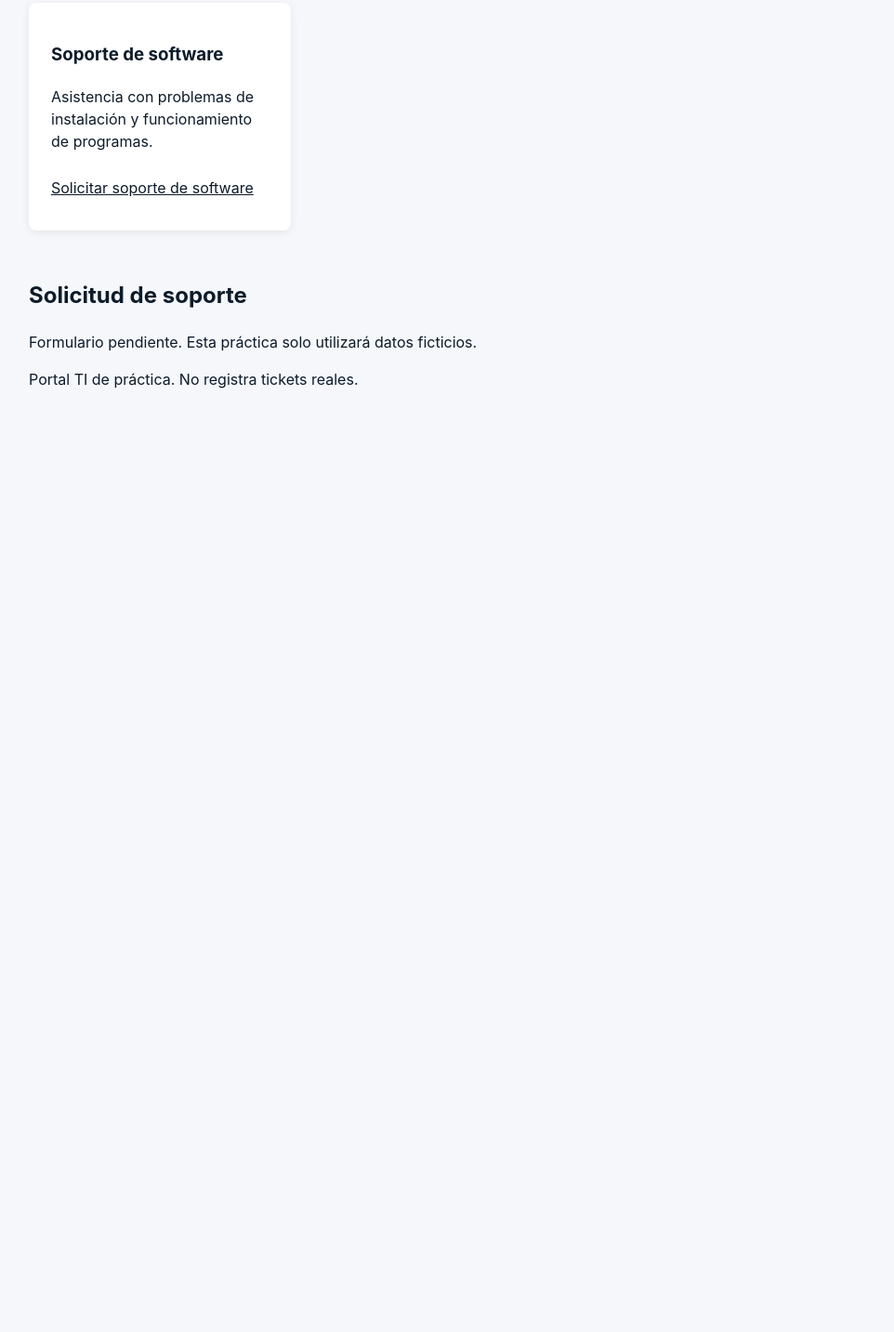
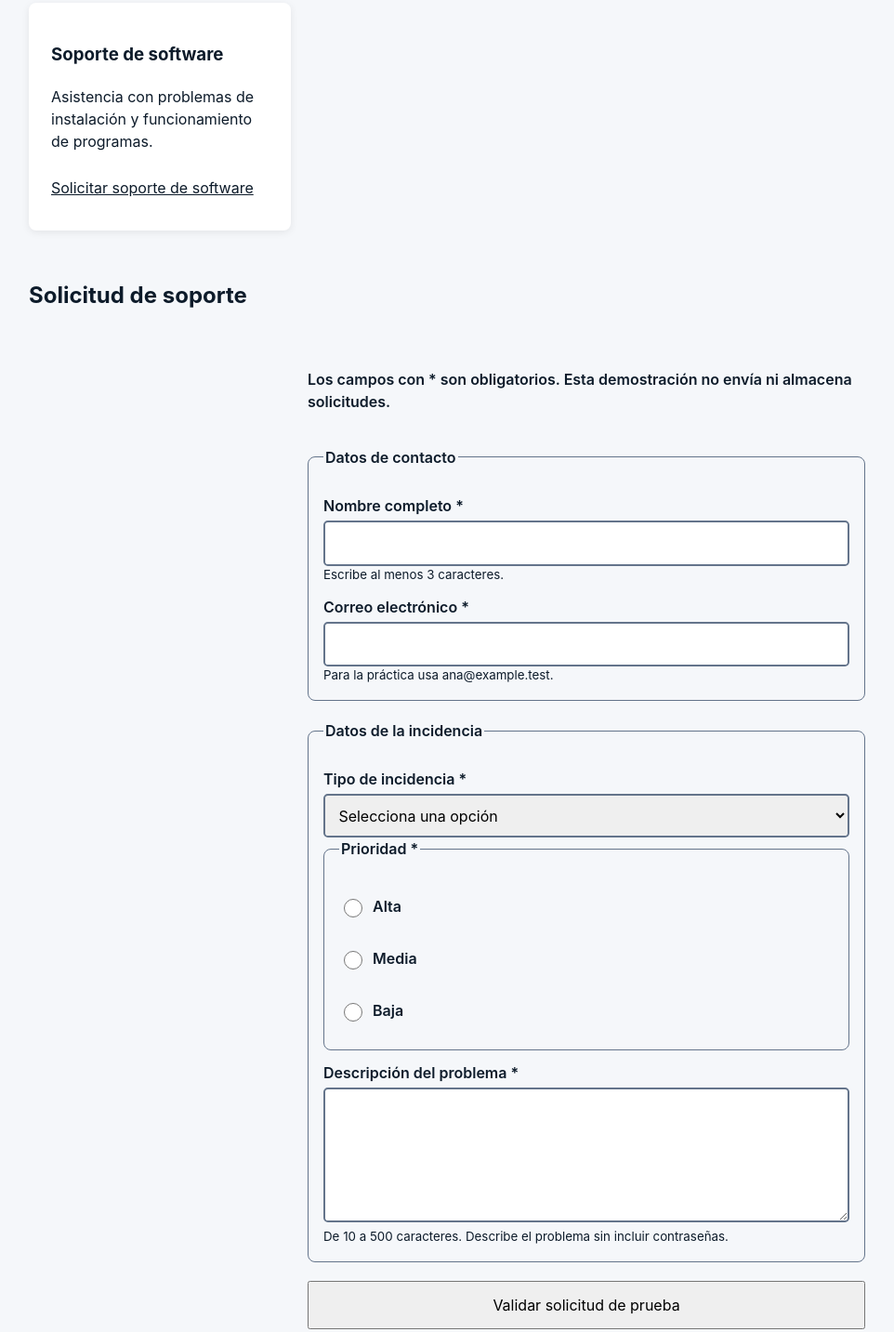
Before and after one commit to cesardiaz943-creator/CLASES-SISE, a website: page public/index.html in a window 1280 px wide. Shown: the part 788-2221 px from the top of the page at 93% size, without its empty margins (9-971 px from the left). Before the commit the page ends 1224 px from the top, so only its background shows below. Drawn offline with Linux system fonts and the light colour scheme.

Commit message:
feat: agrega formulario de soporte con validacion nativa

```diff
--- a/public/assets/css/styles.css
+++ b/public/assets/css/styles.css
@@ -148,6 +148,86 @@ h1 {
     grid-column: span 2;
   }
 }
+
+.support-form {
+  display: grid;
+  gap: 1.25rem;
+  width: 100%;
+  max-width: 600px;
+  margin-inline: auto;
+  padding-block: 1.5rem;
+}
+
+fieldset {
+  min-width: 0;
+  margin: 0;
+  padding: 1rem;
+  border: 1px solid #64748b;
+  border-radius: 0.5rem;
+}
+
+legend,
+label {
+  font-weight: 600;
+}
+
+label {
+  display: block;
+  margin-block: 0.75rem 0.25rem;
+}
+
+input:not([type='radio']),
+select,
+textarea {
+  width: 100%;
+  min-width: 0;
+  min-height: 44px;
+  font: inherit;
+  padding: 0.65rem;
+  border: 2px solid #64748b;
+  border-radius: 0.3rem;
+}
+
+textarea {
+  resize: vertical;
+}
+
+small {
+  display: block;
+}
+
+.priority label {
+  display: flex;
+  align-items: center;
+  gap: 0.5rem;
+  min-height: 44px;
+}
+
+.priority input {
+  width: 1.25rem;
+  height: 1.25rem;
+}
+
+input:required:valid,
+select:required:valid,
+textarea:required:valid {
+  border-color: #15803d;
+}
+
+input:user-invalid,
+select:user-invalid,
+textarea:user-invalid {
+  border-color: #b91c1c;
+}
+
+.support-form:invalid .form-note {
+  font-weight: 600;
+}
+
+button:disabled {
+  cursor: not-allowed;
+  opacity: 0.6;
+}
 /* TODO S3.3: navbar con Flexbox y menú mobile first.
    Añadir .js-menu .navbar__menu y .is-open según sección 4.
    Ampliar con min-width: 768px y 1024px. */
--- a/public/index.html
+++ b/public/index.html
@@ -67,12 +67,90 @@
       </section>
       <section id="soporte" aria-labelledby="support-title">
         <h2 id="support-title">Solicitud de soporte</h2>
-        <!-- TODO S4.2: agregar aquí el FORM de las secciones 7 y 8.
-             Ya existe el section: no dupliques el id soporte.
-             Usar #support-form, #submit-demo y #form-status.
-             El botón submit comienza disabled y ui.js lo habilita.
-             No usar novalidate. -->
-        <p>Formulario pendiente. Esta práctica solo utilizará datos ficticios.</p>
+
+        <form class="support-form" id="support-form">
+          <p class="form-note">
+            Los campos con * son obligatorios. Esta demostración no envía ni almacena
+            solicitudes.
+          </p>
+
+          <fieldset>
+            <legend>Datos de contacto</legend>
+
+            <label for="nombre">Nombre completo *</label>
+            <input
+              id="nombre"
+              name="nombre"
+              type="text"
+              required
+              minlength="3"
+              autocomplete="name"
+              aria-describedby="nombre-help"
+            />
+            <small id="nombre-help">Escribe al menos 3 caracteres.</small>
+
+            <label for="email">Correo electrónico *</label>
+            <input
+              id="email"
+              name="email"
+              type="email"
+              required
+              autocomplete="email"
+              aria-describedby="email-help"
+            />
+            <small id="email-help">Para la práctica usa ana@example.test.</small>
+          </fieldset>
+
+          <fieldset>
+            <legend>Datos de la incidencia</legend>
+
+            <label for="tipo">Tipo de incidencia *</label>
+            <select id="tipo" name="tipo" required>
+              <option value="">Selecciona una opción</option>
+              <option value="red">Red</option>
+              <option value="hardware">Hardware</option>
+              <option value="software">Software</option>
+              <option value="acceso">Acceso</option>
+            </select>
+
+            <fieldset class="priority">
+              <legend>Prioridad *</legend>
+              <label>
+                <input type="radio" name="prioridad" value="alta" required />
+                Alta
+              </label>
+              <label>
+                <input type="radio" name="prioridad" value="media" />
+                Media
+              </label>
+              <label>
+                <input type="radio" name="prioridad" value="baja" />
+                Baja
+              </label>
+            </fieldset>
+
+            <label for="descripcion">Descripción del problema *</label>
+            <textarea
+              id="descripcion"
+              name="descripcion"
+              rows="5"
+              required
+              minlength="10"
+              maxlength="500"
+              aria-describedby="descripcion-help"
+            ></textarea>
+            <small id="descripcion-help">
+              De 10 a 500 caracteres. Describe el problema sin incluir contraseñas.
+            </small>
+          </fieldset>
+
+          <button id="submit-demo" type="submit" disabled>
+            Validar solicitud de prueba
+          </button>
+
+          <p id="form-status" role="status" aria-live="polite"></p>
+          <noscript>Activa JavaScript para ejecutar la demostración.</noscript>
+        </form>
       </section>
     </main>
     <footer class="container">
```
Also changed, not shown: docs/pruebas.md (+26 -23 lines).
